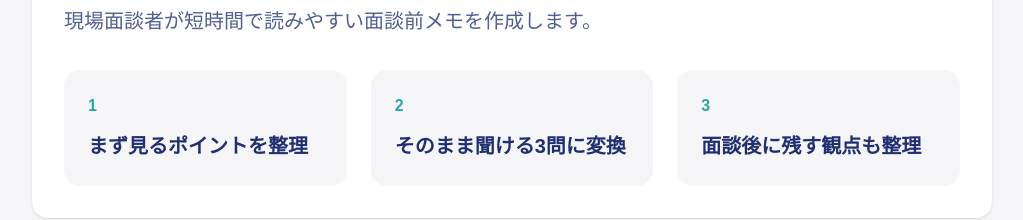
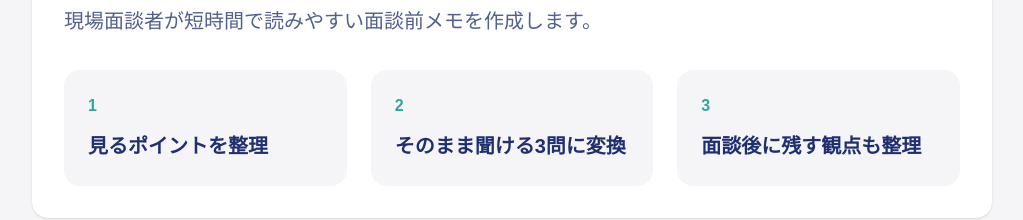
Before and after one commit to yshyk216/asumen-lp-v2, a Next.js app: page / in a window 1280 px wide. Shown: the part 1268-1488 px from the top of the page, without its empty margins (128-1151 px from the left). Built offline with nearby package versions, Linux system fonts and the light colour scheme.

Commit message:
Update page.tsx

```diff
--- a/app/page.tsx
+++ b/app/page.tsx
@@ -261,7 +261,7 @@ export default function Home() {
             <div className="rounded-2xl bg-[#f5f5f7] p-6">
               <p className="text-[#2aa7a1] font-bold mb-3">1</p>
               <p className="text-xl font-bold leading-relaxed">
-                まず見るポイントを整理
+                見るポイントを整理
               </p>
             </div>
 
```
